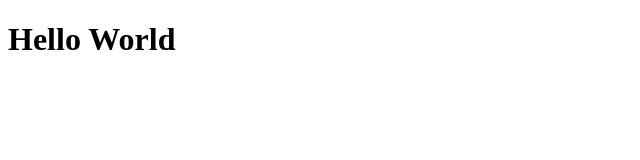
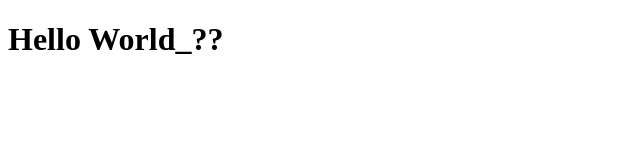
Before and after one commit to usomax/ad91, a plain HTML site: page index.html in a window 1280 px wide. Shown: the full height of the page, 0-640 px from the left. Drawn offline with Linux system fonts and the light colour scheme.

Commit message:
Update index.html

```diff
--- a/index.html
+++ b/index.html
@@ -1,6 +1,6 @@
 <!DOCTYPE html>
 <html>
 <body>
-<h1>Hello World</h1>
+<h1>Hello World_??</h1>
 </body>
 </html>
```
